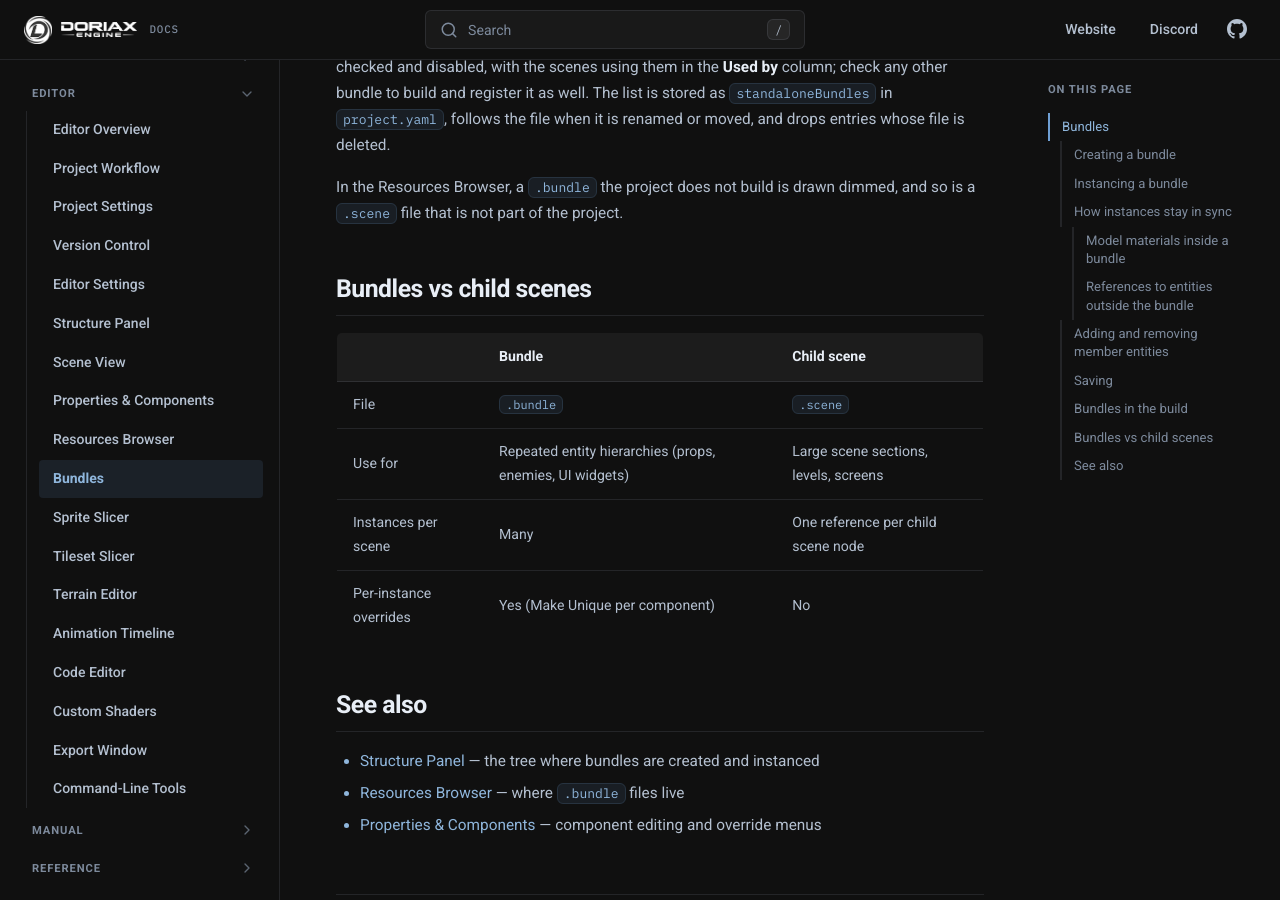
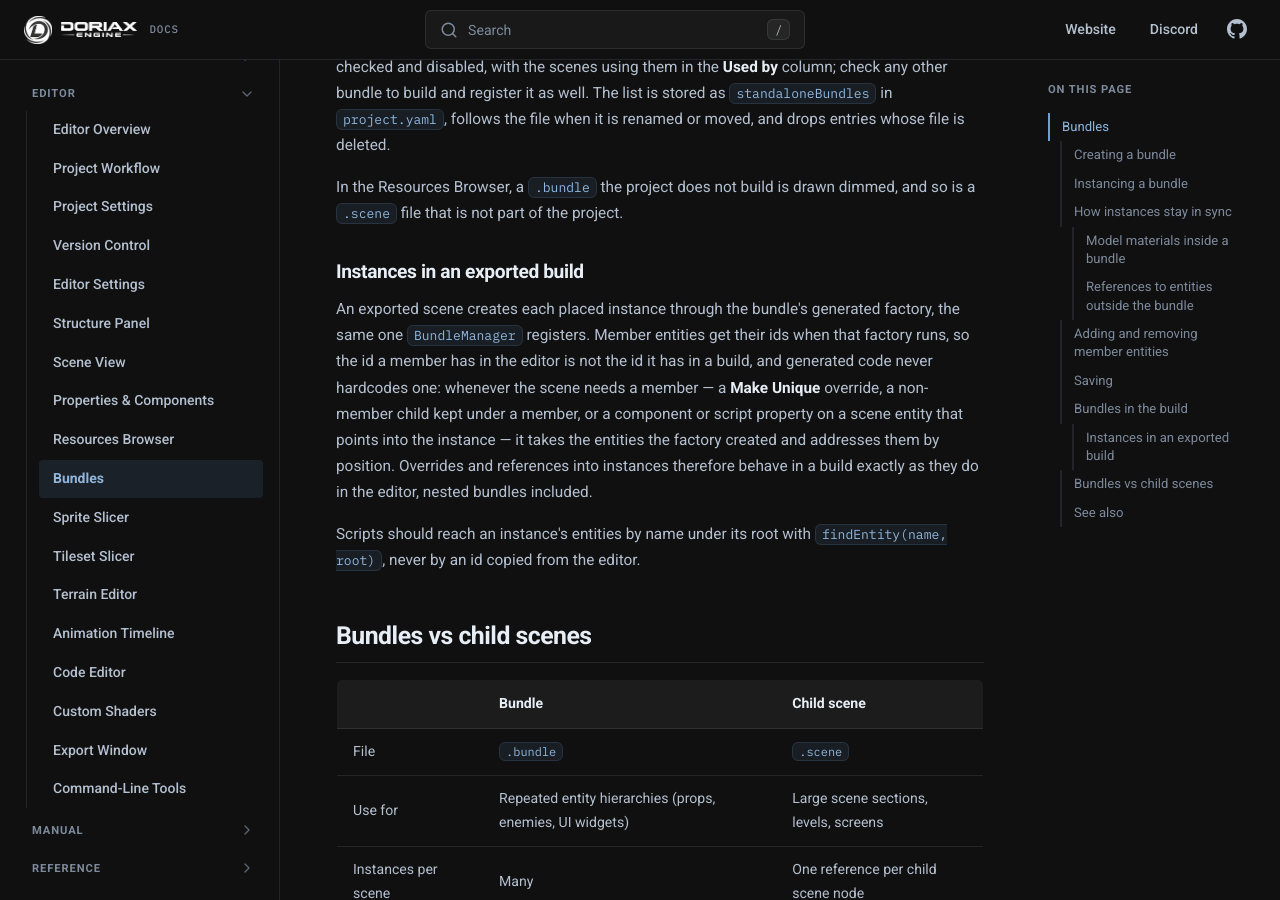
Before and after one commit to doriaxengine/doriax-docs, an MkDocs documentation site: the page built from docs/editor/bundles.md, in a window 1280 px wide and 900 px high, scrolled down 3166 px. Built offline with MkDocs 1.6.1, drawn with Linux system fonts in a browser that asks for light colours; comment, search, counter and statistics services are not loaded.

Commit message:
Updated bundle entities docs

```diff
--- a/docs/editor/bundles.md
+++ b/docs/editor/bundles.md
@@ -124,6 +124,21 @@ drops entries whose file is deleted.
 In the Resources Browser, a `.bundle` the project does not build is drawn dimmed, and so
 is a `.scene` file that is not part of the project.
 
+### Instances in an exported build
+
+An exported scene creates each placed instance through the bundle's generated factory,
+the same one `BundleManager` registers. Member entities get their ids when that factory
+runs, so the id a member has in the editor is not the id it has in a build, and
+generated code never hardcodes one: whenever the scene needs a member — a **Make
+Unique** override, a non-member child kept under a member, or a component or script
+property on a scene entity that points into the instance — it takes the entities the
+factory created and addresses them by position. Overrides and references into instances
+therefore behave in a build exactly as they do in the editor, nested bundles included.
+
+Scripts should reach an instance's entities by name under its root with
+[`findEntity(name, root)`](../reference/classes/entityregistry.md#findentity), never by
+an id copied from the editor.
+
 ## Bundles vs child scenes
 
 | | Bundle | Child scene |
```
Also changed, not shown: docs/editor/export.md (+13 -0 lines), docs/manual/scenes-and-entities.md (+4 -1 lines), docs/reference/classes/bundlemanager.md (+7 -0 lines).
